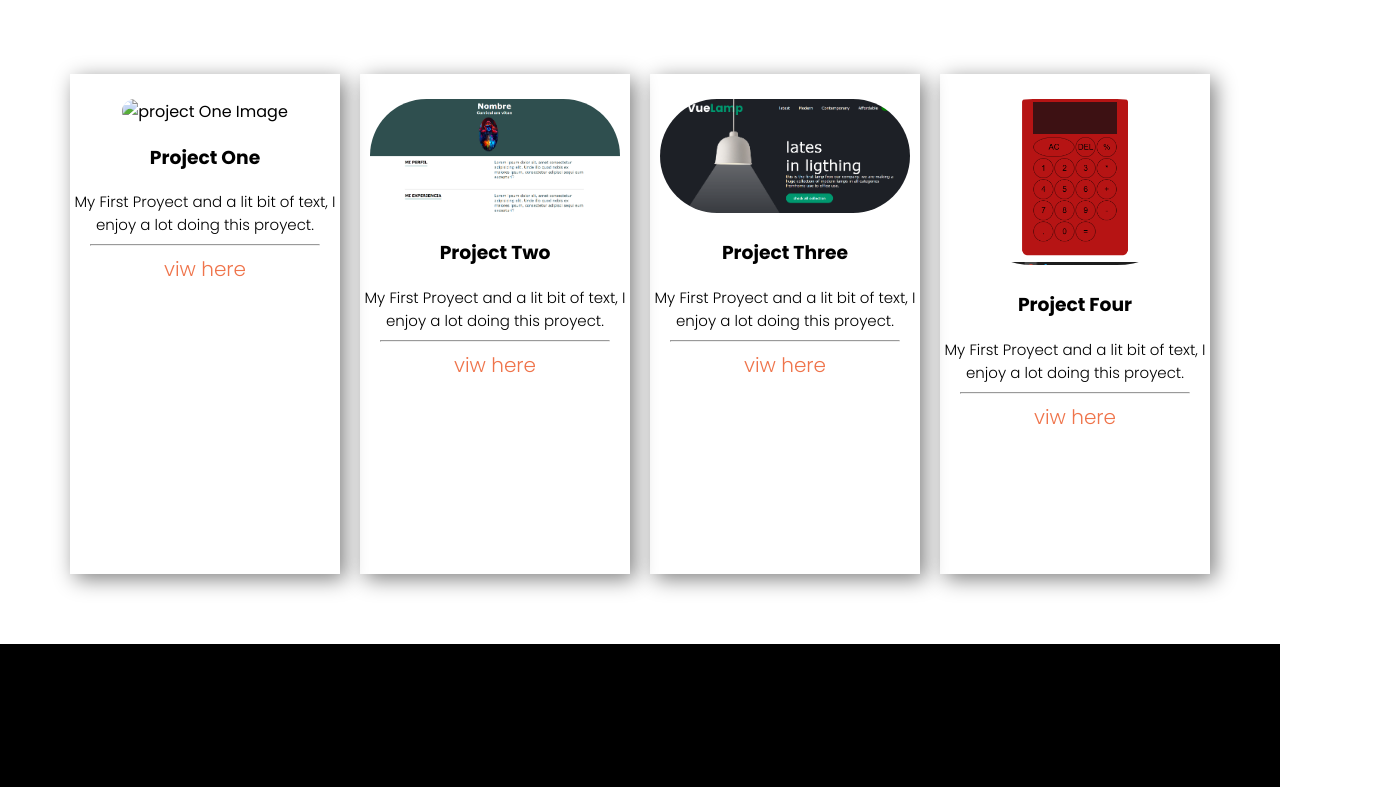
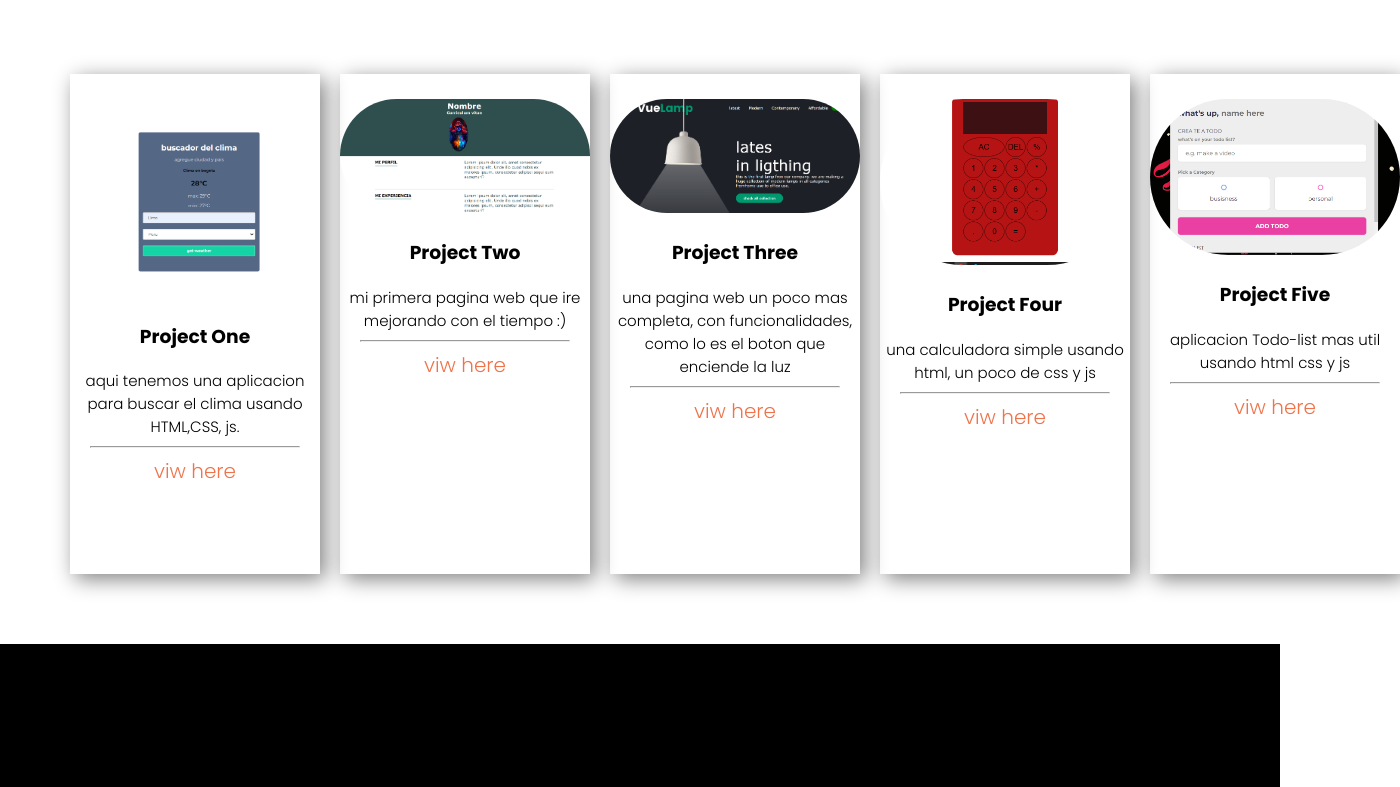
Before and after one commit to andrestate47/Portafolio, a plain HTML site: page index.html in a window 1280 px wide. Shown: the part 1569-2356 px from the top of the page, 1400 px wide, since content can reach past the window. Drawn offline with Linux system fonts and the light colour scheme; files whose address does not match are found by name.

Commit message:
agregando dos proyectos nuevos
se agrego "todo-list" y "weather app" y se le hicieron pequeños cambios al portafolio

```diff
--- a/index.html
+++ b/index.html
@@ -77,30 +77,37 @@
         <h2>projects</h2>
         <div class="project-container">
             <div class="project-card">
-                <img class="project-image" src="" alt="project One Image"/>
+                <img class="project-image" src="buscador del clima .png" alt="project One Image"/>
                 <h3>Project One</h3>
-                <p class="subtext">My First Proyect and a lit bit of text, I enjoy a lot doing this proyect.</p>
+                <p class="subtext">aqui tenemos una aplicacion para buscar el clima usando HTML,CSS, js.</p>
                 <hr/>
                 <p class="subtext"><a class="project-link" href="https://www.github.com/andrestate47">viw here</a></p>
             </div>
             <div class="project-card">
-                <img class="project-image" src="src/images/MiPrimeraPaginaWeb.png" alt="project One Image"/>
+                <img class="project-image" src="src/images/MiPrimeraPaginaWeb.png" alt="project Two Image"/>
                 <h3>Project Two</h3>
-                <p class="subtext">My First Proyect and a lit bit of text, I enjoy a lot doing this proyect.</p>
+                <p class="subtext">mi primera pagina web que ire mejorando con el tiempo :)</p>
                 <hr/>
                 <p class="subtext"><a href="https://www.github.com/andrestate47">viw here</a></p>
             </div>
             <div class="project-card">
-                <img class="project-image" src="src/images/PaginaWeb.png" alt="project One Image"/>
+                <img class="project-image" src="src/images/PaginaWeb.png" alt="project Three Image"/>
                 <h3>Project Three</h3>
-                <p class="subtext">My First Proyect and a lit bit of text, I enjoy a lot doing this proyect.</p>
+                <p class="subtext">una pagina web un poco mas completa, con funcionalidades, como lo es el boton que enciende la luz</p>
                 <hr/>
                 <p class="subtext"><a href="https://www.github.com/andrestate47">viw here</a></p>
             </div>
             <div class="project-card">
-                <img class="project-image" src="src/images/Calculadora.png" alt="project One Image"/>
+                <img class="project-image" src="src/images/Calculadora.png" alt="project Four Image"/>
                 <h3>Project Four</h3>
-                <p class="subtext">My First Proyect and a lit bit of text, I enjoy a lot doing this proyect.</p>
+                <p class="subtext">una calculadora simple usando html, un poco de css y js</p>
+                <hr/>
+                <p class="subtext"><a href="https://www.github.com/andrestate47">viw here</a></p>
+            </div>
+            <div class="project-card">
+                <img class="project-image" src="todo-list.png" alt="project Five Image"/>
+                <h3>Project Five</h3>
+                <p class="subtext">aplicacion Todo-list mas util usando html css y js</p>
                 <hr/>
                 <p class="subtext"><a href="https://www.github.com/andrestate47">viw here</a></p>
             </div>
```
Also changed, not shown: buscador del clima .png (added), src/images/buscador del clima .png (added), todo-list.png (added).
